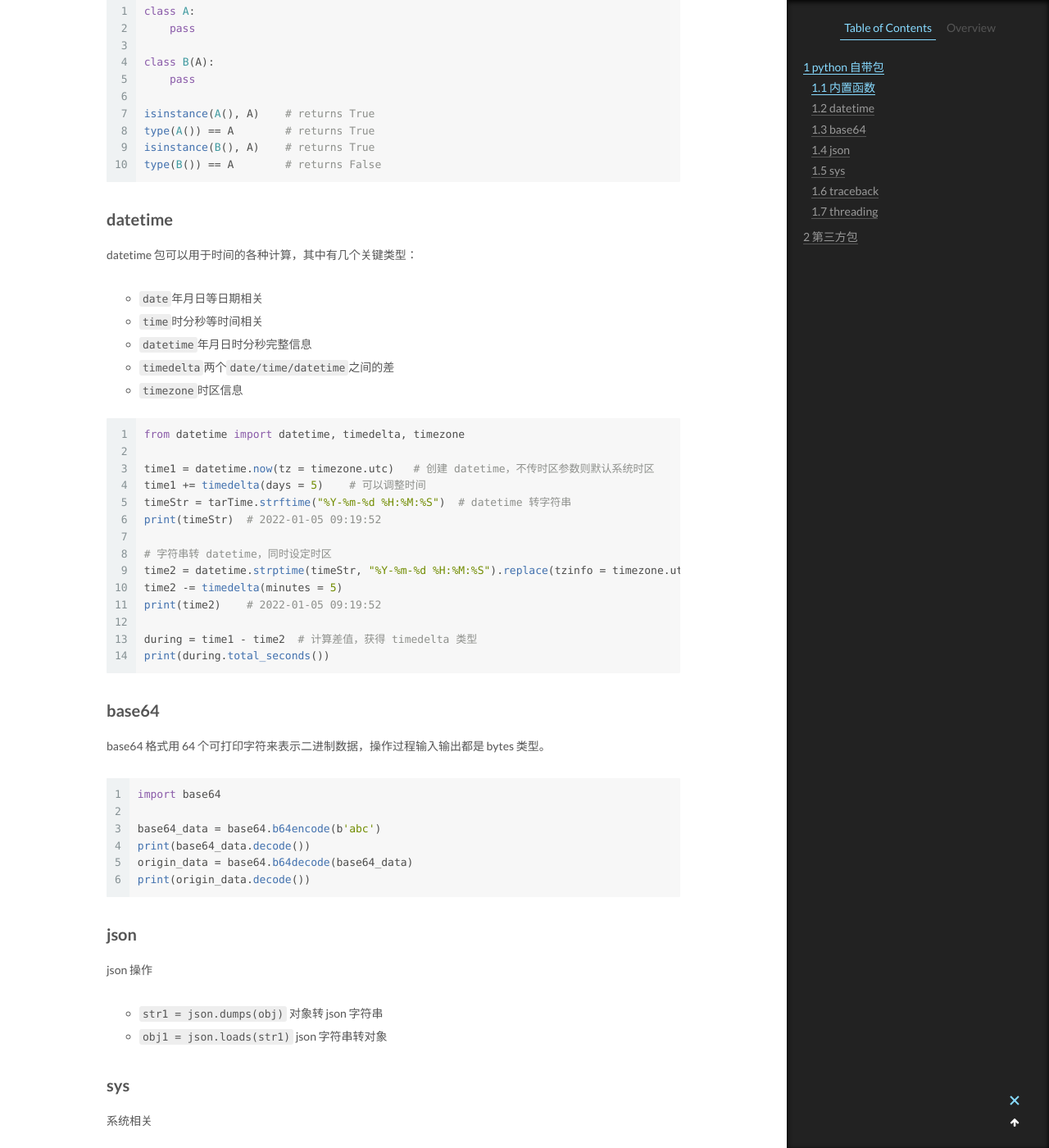
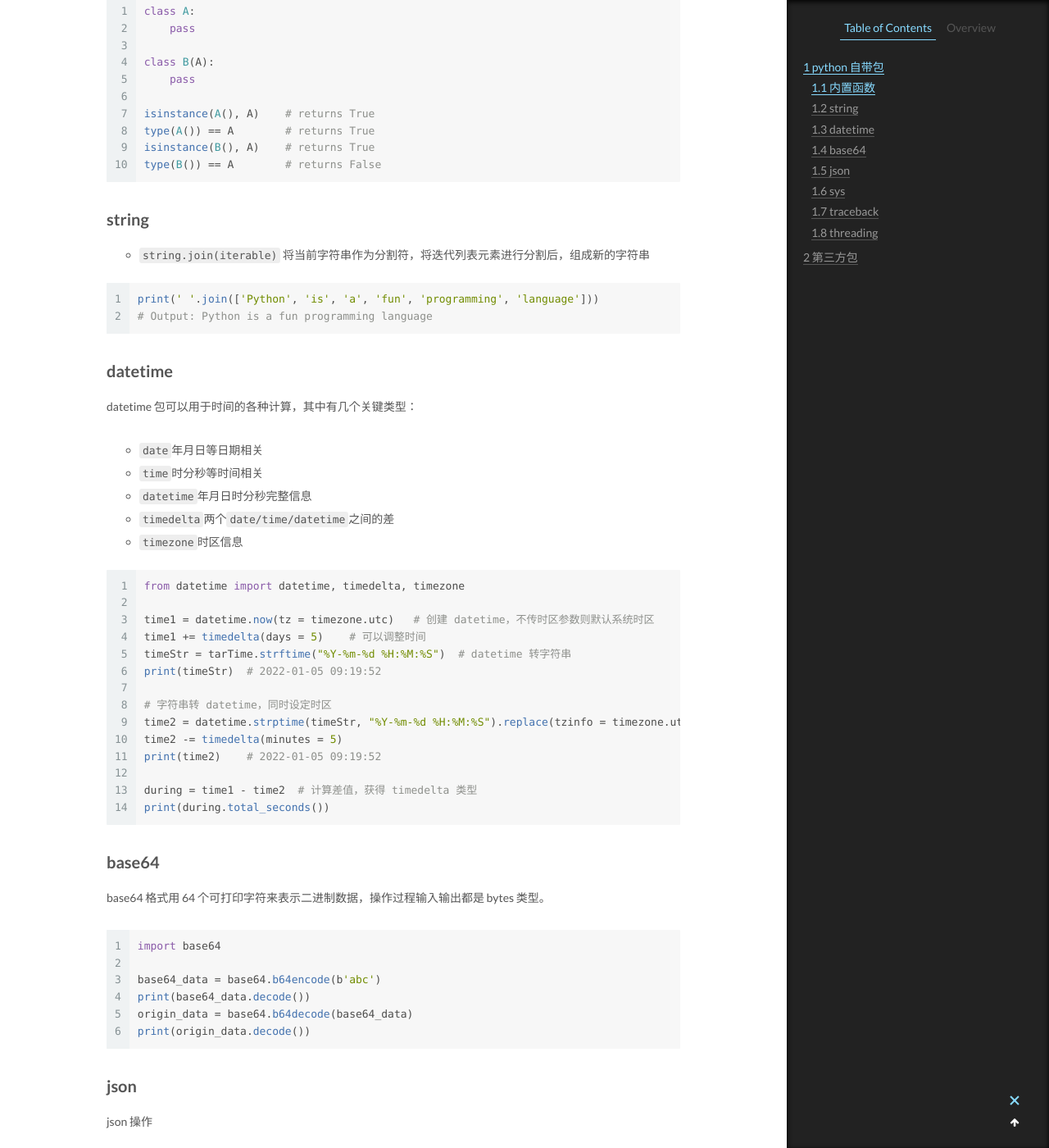
Before and after one commit to CodeHunter2006/CodeHunter2006.github.io, a Jekyll site: the page built from _posts/2022-12-31-Python_package.md, in a window 1280 px wide and 1400 px high, scrolled down 816 px. Shown: the whole window at 82% size. Built offline with Jekyll 4.4.1, drawn with Linux system fonts in a browser that asks for light colours.

Commit message:
doc: add contents

````diff
--- a/_posts/2022-12-31-Python_package.md
+++ b/_posts/2022-12-31-Python_package.md
@@ -29,6 +29,16 @@ isinstance(A(), A)    # returns True
 type(A()) == A        # returns True
 isinstance(B(), A)    # returns True
 type(B()) == A        # returns False
+```
+
+## string
+
+- `string.join(iterable)`
+  将当前字符串作为分割符，将迭代列表元素进行分割后，组成新的字符串
+
+```python
+print(' '.join(['Python', 'is', 'a', 'fun', 'programming', 'language']))
+# Output: Python is a fun programming language
 ```
 
 ## datetime
````
Also changed, not shown: _posts/2019-12-28-Go_Package.md (+44 -0 lines).
